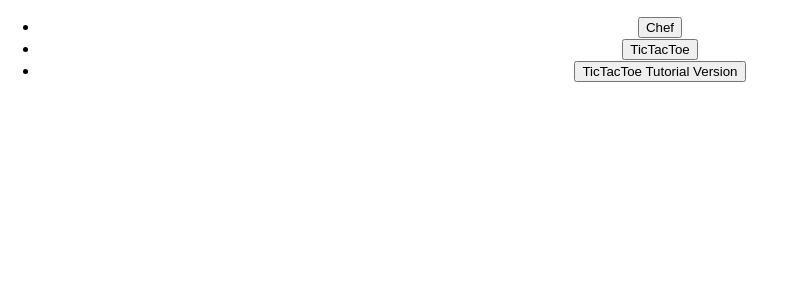
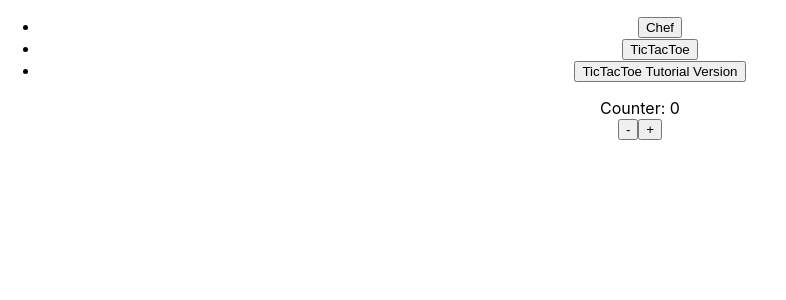
Before and after one commit to apfelsinecode/game-and-react, a React (Create React App) app in the folder game-and-react/: page / in a window 1280 px wide. Shown: the top 300 px of the page, without its empty margins (0-786 px from the left). Built offline with nearby package versions, Linux system fonts and the light colour scheme.

Commit message:
counter auf startseite

```diff
--- a/game-and-react/src/App.tsx
+++ b/game-and-react/src/App.tsx
@@ -41,12 +41,19 @@ interface MenuProps {
 }
 
 function Menu(props: MenuProps) {
+  const [counter, setCounter] = useState(0);
     return (
+      <>
             <ul>
                 <li><button onClick={() => props.setSelection("Chef")}>Chef</button></li>
                 <li><button onClick={() => props.setSelection("TicTacToe")}>TicTacToe</button></li>
                 <li><button onClick={() => props.setSelection("TTTTutorial")}>TicTacToe Tutorial Version</button></li>
             </ul>
+            <div>
+              Counter: {counter} <br/>
+              <button onClick={() => {setCounter(counter - 1)}}>-</button><button onClick={() => {setCounter(counter + 1)}}>+</button>
+            </div>
+      </>
     )
 }
 
```
